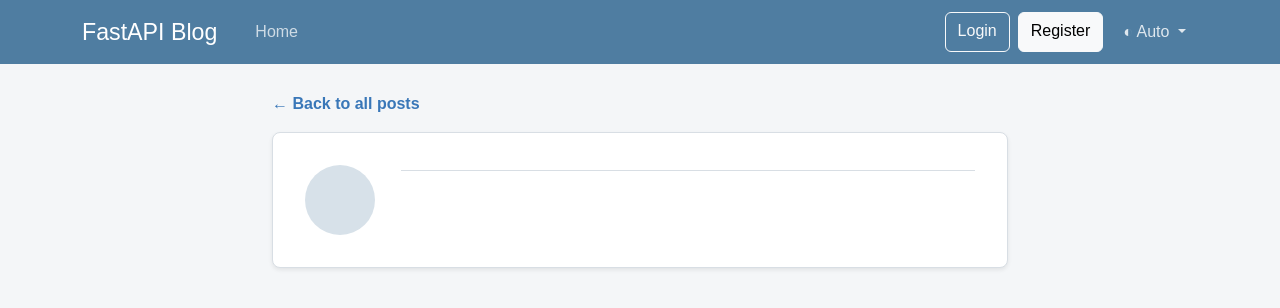
After one commit to lvxiaobu999/fastapi-blog, a FastAPI app: template apps/templates/post.html in a window 1280 px wide. The commit adds this page. Shown: the top 308 px of the page. Run offline with FastAPI, Linux system fonts and the light colour scheme; the template is opened without the code that fills it, so the values that code supplies are empty; some libraries are stand-ins or nearby versions.

Commit message:
feat: 新增错误页面和帖子详情页

```diff
--- a/apps/static/css/site.css
+++ b/apps/static/css/site.css
@@ -143,6 +143,70 @@ body {
     line-height: 1.55;
 }
 
+.back-link {
+    color: var(--link-color);
+    font-weight: 600;
+    text-decoration: none;
+}
+
+.back-link:hover,
+.back-link:focus {
+    text-decoration: underline;
+}
+
+.post-detail {
+    margin-bottom: 0;
+    padding: 32px;
+}
+
+.post-detail h1 {
+    margin: 14px 0 18px;
+    font-size: clamp(2rem, 5vw, 3rem);
+    line-height: 1.15;
+}
+
+.post-author {
+    color: var(--link-color);
+    font-weight: 600;
+}
+
+.post-content p {
+    font-size: 1.2rem;
+    line-height: 1.75;
+}
+
+.error-panel {
+    max-width: 720px;
+    margin: clamp(36px, 9vh, 96px) auto 0;
+    padding: clamp(32px, 7vw, 64px);
+    border: 1px solid var(--panel-border);
+    border-radius: 12px;
+    background: var(--panel-bg);
+    box-shadow: 0 8px 24px rgba(0, 0, 0, .08);
+    text-align: center;
+}
+
+.error-code {
+    color: var(--link-color);
+    font-size: clamp(4.5rem, 15vw, 8rem);
+    font-weight: 800;
+    letter-spacing: -.06em;
+    line-height: .9;
+}
+
+.error-panel h1 {
+    margin: 20px 0 10px;
+    font-size: clamp(1.8rem, 5vw, 2.6rem);
+}
+
+.error-panel p {
+    max-width: 520px;
+    margin: 0 auto 28px;
+    color: var(--text-muted);
+    font-size: 1.1rem;
+    line-height: 1.6;
+}
+
 .sidebar-panel {
     padding: 24px 26px;
 }
@@ -179,6 +243,10 @@ body {
         padding: 20px;
     }
 
+    .post-detail {
+        padding: 24px 20px;
+    }
+
     .author-avatar {
         flex-basis: 54px;
         width: 54px;
--- a/apps/templates/home.html
+++ b/apps/templates/home.html
@@ -12,7 +12,7 @@
                     <a href="#">{{ post.author }}</a>
                     <time>{{ post.date_posted }}</time>
                 </div>
-                <h2><a href="#">{{ post.title }}</a></h2>
+                <h2><a href="{{ url_for('post', post_id=post.id) }}">{{ post.title }}</a></h2>
                 <p>{{ post.content }}</p>
             </div>
         </article>
--- /dev/null
+++ b/apps/templates/post.html
@@ -0,0 +1,26 @@
+{% extends "layout.html" %}
+{% block content %}
+<div class="row justify-content-center">
+    <div class="col-lg-9 col-xl-8">
+        <nav class="mb-3" aria-label="Breadcrumb">
+            <a class="back-link" href="{{ url_for('home') }}">&larr; Back to all posts</a>
+        </nav>
+
+        <article class="post-card post-detail">
+            <div class="author-avatar" aria-hidden="true">
+                {{ post.author.split()[0][0] }}{{ post.author.split()[-1][0] }}
+            </div>
+            <div class="post-body">
+                <div class="post-meta">
+                    <span class="post-author">{{ post.author }}</span>
+                    <time>{{ post.date_posted }}</time>
+                </div>
+                <h1>{{ post.title }}</h1>
+                <div class="post-content">
+                    <p>{{ post.content }}</p>
+                </div>
+            </div>
+        </article>
+    </div>
+</div>
+{% endblock content %}
```
Also changed, not shown: apps/templates/error.html (added, +9 -0 lines).
